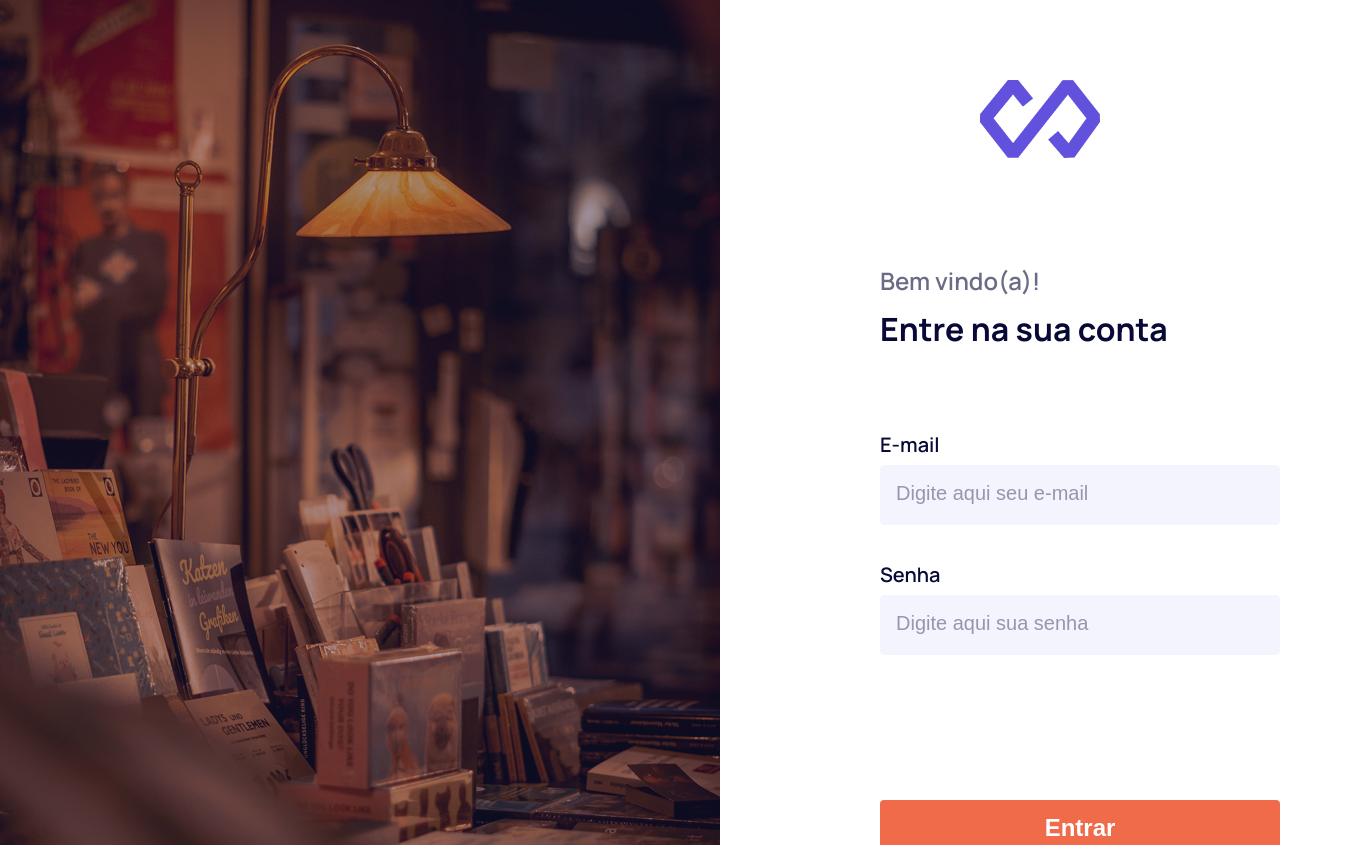
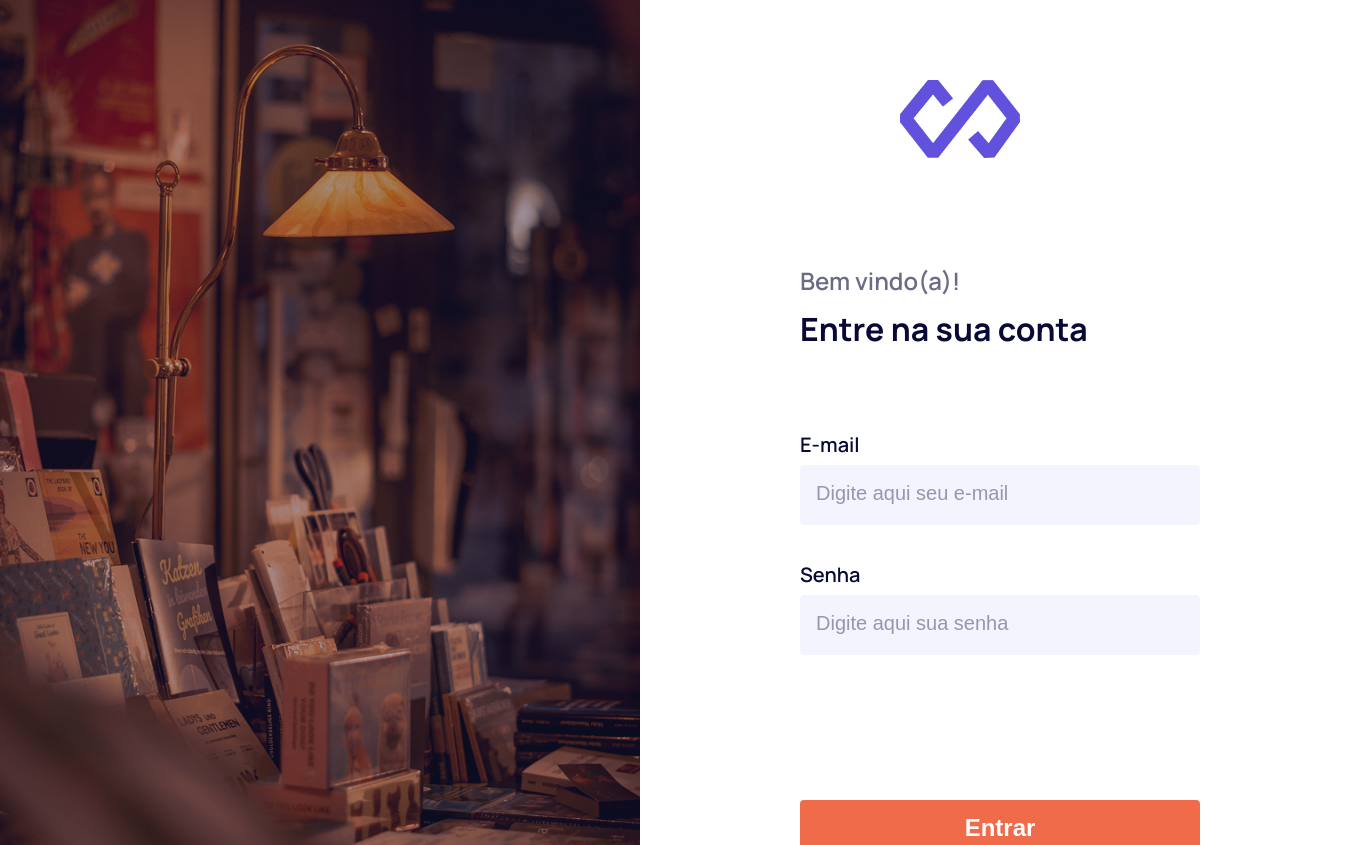
Before and after one commit to gabrieltrindade-dev/tarefa2-react-InJunior, a React (Vite) app: page / in a window 1280 px wide. Shown: the top 845 px of the page, 1360 px wide, since content can reach past the window. Built offline with nearby package versions, Linux system fonts and the light colour scheme.

Commit message:
fix: ajuste tamanho da imagem

```diff
--- a/src/Pages/Login/styles.module.css
+++ b/src/Pages/Login/styles.module.css
@@ -8,7 +8,7 @@
   font-family: 'Manrope', Arial, Helvetica, sans-serif;
 }
 
-.capa {
+img {
   width: 50%;
 }
 
```
